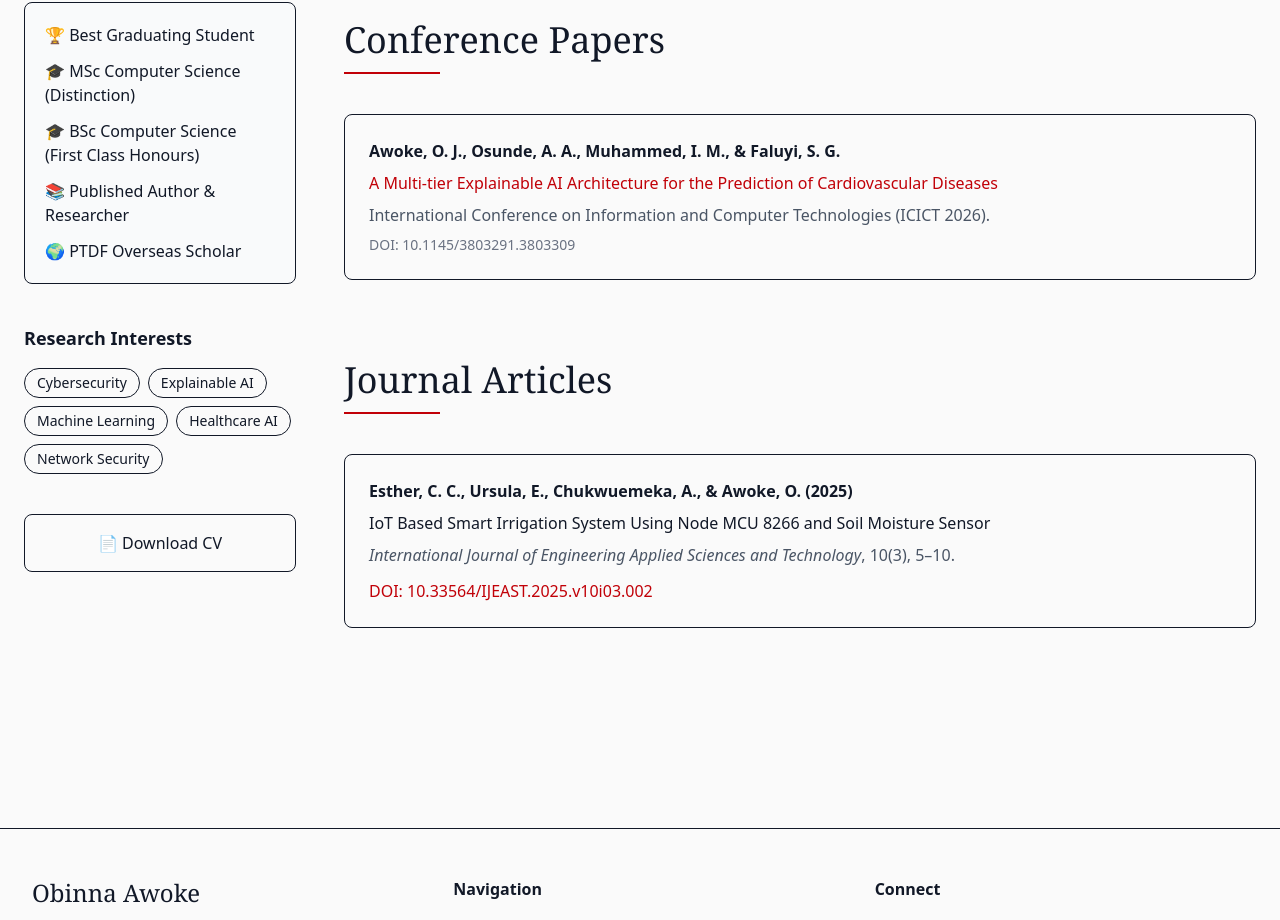
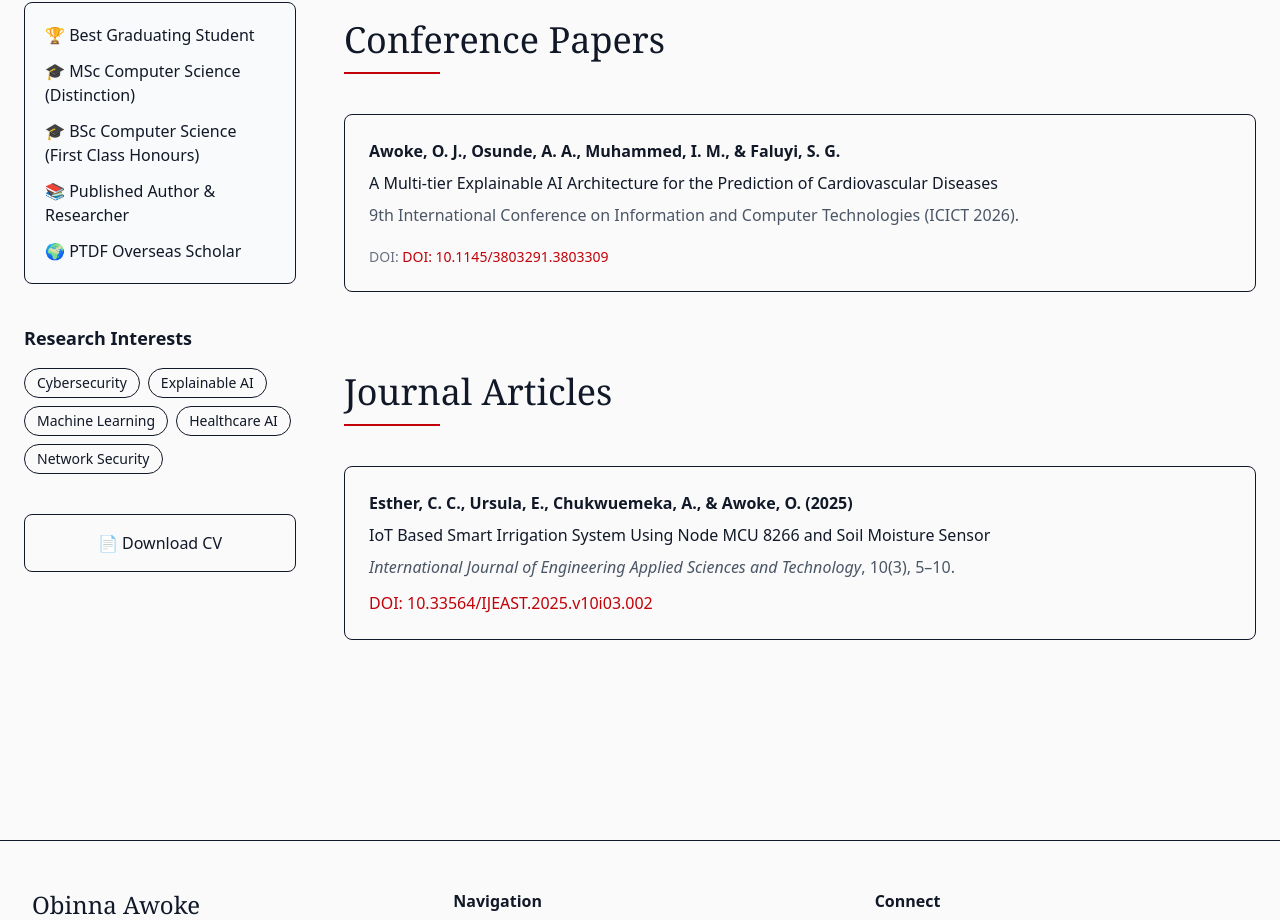
Before and after one commit to awokeo/obinna-website, a Next.js app: page /publications in a window 1280 px wide. Shown: the part 1051-1971 px from the top of the page. Built offline with nearby package versions, Linux system fonts and the light colour scheme.

Commit message:
Add publication DOI link and update website

```diff
--- a/components/publications/ConferencePapers.tsx
+++ b/components/publications/ConferencePapers.tsx
@@ -17,7 +17,7 @@ export default function ConferencePapers() {
             href="https://doi.org/10.1145/3803291.3803309"
             target="_blank"
             rel="noopener noreferrer"
-            className="text-red-700 hover:underline"
+            className="mt-2 block font-medium hover:text-red-700 transition"
           >
             A Multi-tier Explainable AI Architecture for the Prediction of
             Cardiovascular Diseases
@@ -25,7 +25,7 @@ export default function ConferencePapers() {
         </p>
 
         <p className="text-gray-600 mt-2">
-          International Conference on Information and Computer Technologies (ICICT 2026).
+          9th International Conference on Information and Computer Technologies (ICICT 2026).
         </p>
 
         <p className="text-sm text-gray-500 mt-2">
@@ -34,9 +34,9 @@ export default function ConferencePapers() {
             href="https://doi.org/10.1145/3803291.3803309"
             target="_blank"
             rel="noopener noreferrer"
-            className="hover:underline"
+            className="mt-3 inline-block text-red-700 hover:underline"
           >
-            10.1145/3803291.3803309
+            DOI: 10.1145/3803291.3803309
           </a>
         </p>
 
```
